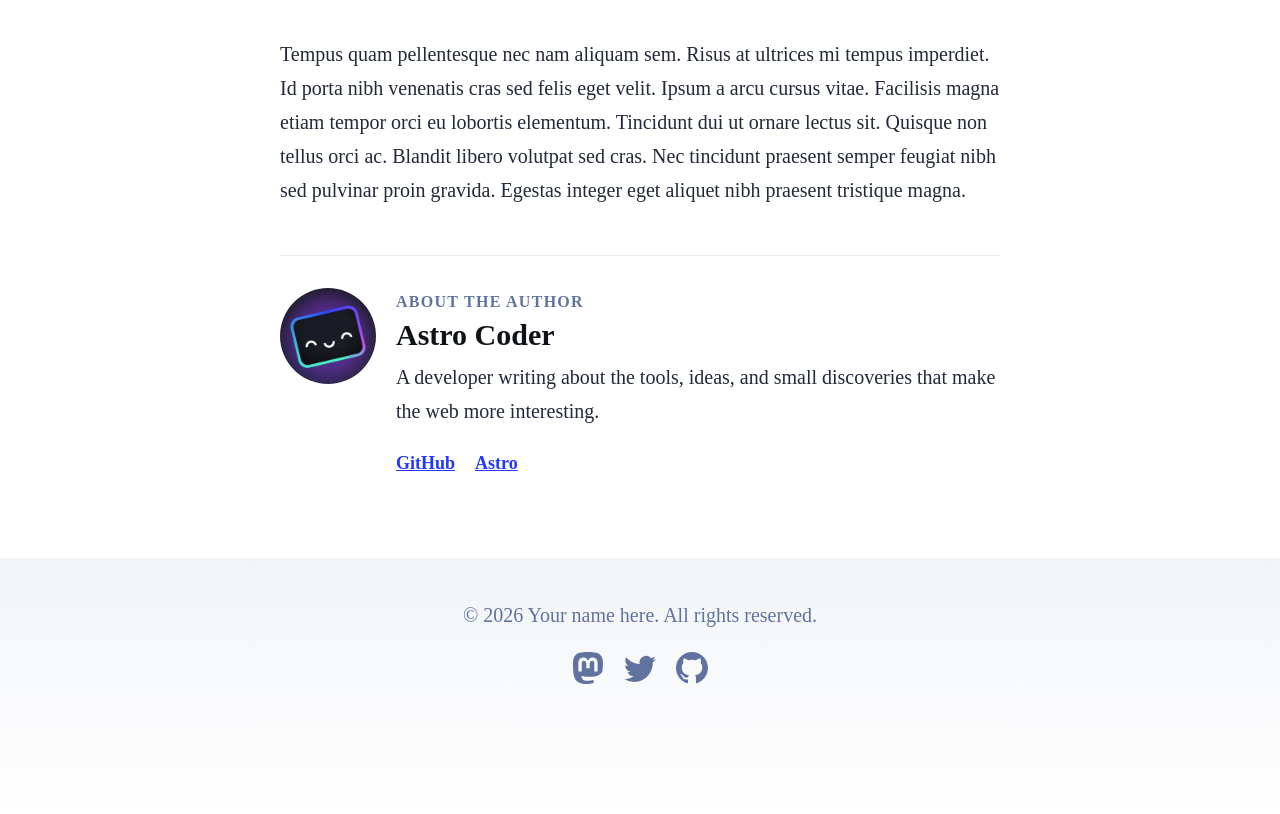
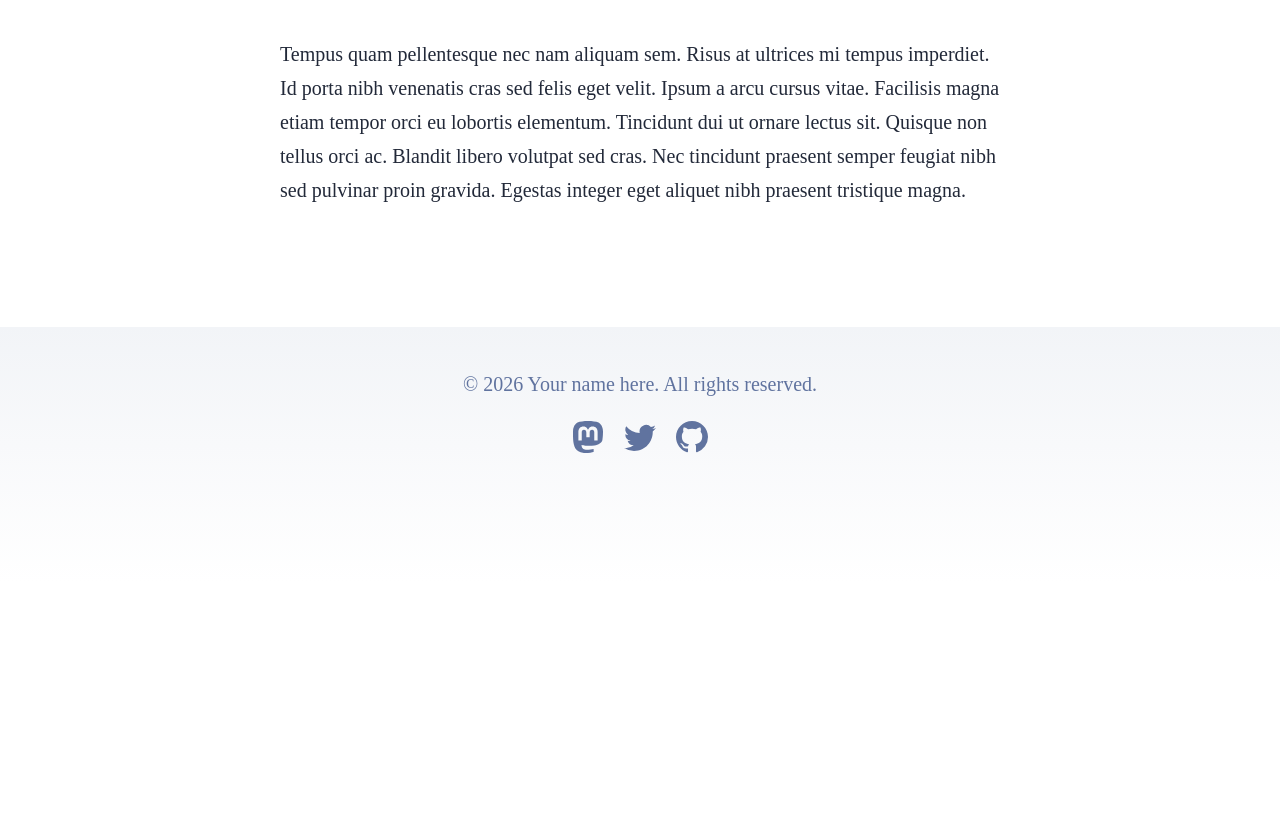
Before and after one commit to Charlie-duf/cs4421-astro-blog, an Astro site: page /blog/first-post in a window 1280 px wide. Shown: the part 2152-2966 px from the top of the page. After the commit the page ends 2735 px from the top, so only its background shows below. Built offline with nearby package versions, Linux system fonts and the light colour scheme; Astro itself is replaced by a stand-in of ours.

Commit message:
Revert "feat: initial scaffold of Astro blog platform"
This reverts commit 96c82d649c6297cab91d3025e19d1b493db25c11.

```diff
--- a/src/components/AuthorBio.astro
+++ /dev/null
@@ -1,82 +0,0 @@
----
-import { Image } from 'astro:assets';
-
-interface Props {
-	name: string;
-	bio: string;
-	avatar: Parameters<typeof Image>[0]['src'];
-	socialLinks: Array<{ label: string; url: string }>;
-}
-
-const { name, bio, avatar, socialLinks } = Astro.props;
----
-
-<section class="author-bio" aria-labelledby="author-heading">
-	<div class="author-details">
-		<Image class="author-avatar" src={avatar} width={96} height={96} alt={`${name}'s profile avatar`} />
-		<div>
-			<p class="author-label">About the author</p>
-			<h2 id="author-heading">{name}</h2>
-			<p>{bio}</p>
-		</div>
-	</div>
-	{socialLinks.length > 0 && (
-		<nav class="author-links" aria-label={`${name}'s social links`}>
-			{socialLinks.map(({ label, url }) => <a href={url} rel="me noopener noreferrer">{label}</a>)}
-		</nav>
-	)}
-</section>
-
-<style>
-	.author-bio {
-		margin-top: 3rem;
-		padding-top: 2rem;
-		border-top: 1px solid rgb(var(--gray-light));
-	}
-	.author-details {
-		display: flex;
-		gap: 1.25rem;
-		align-items: flex-start;
-	}
-	.author-avatar {
-		flex: 0 0 96px;
-		width: 96px;
-		height: 96px;
-		object-fit: cover;
-		border-radius: 50%;
-	}
-	.author-label {
-		margin: 0;
-		color: rgb(var(--gray));
-		font-size: 0.8em;
-		font-weight: 700;
-		letter-spacing: 0.08em;
-		text-transform: uppercase;
-	}
-	.author-bio h2 {
-		margin: 0.15rem 0 0.4rem;
-		font-size: 1.5em;
-	}
-	.author-bio p {
-		margin: 0;
-	}
-	.author-links {
-		display: flex;
-		flex-wrap: wrap;
-		gap: 0.75rem 1.25rem;
-		margin-top: 1.25rem;
-		padding-left: calc(96px + 1.25rem);
-	}
-	.author-links a {
-		font-size: 0.9em;
-		font-weight: 700;
-	}
-	@media (max-width: 520px) {
-		.author-details {
-			flex-direction: column;
-		}
-		.author-links {
-			padding-left: 0;
-		}
-	}
-</style>
--- a/src/content.config.ts
+++ b/src/content.config.ts
@@ -10,7 +10,6 @@ const blog = defineCollection({
 		z.object({
 			title: z.string(),
 			description: z.string(),
-				author: z.string(),
 			// Transform string to Date object
 			pubDate: z.coerce.date(),
 			updatedDate: z.coerce.date().optional(),
@@ -18,22 +17,4 @@ const blog = defineCollection({
 		}),
 });
 
-	const authors = defineCollection({
-		loader: glob({ base: './src/content/authors', pattern: '**/*.{md,mdx}' }),
-		schema: ({ image }) =>
-			z.object({
-				name: z.string(),
-				bio: z.string(),
-				avatar: image(),
-				socialLinks: z
-					.array(
-						z.object({
-							label: z.string(),
-							url: z.string().url(),
-						}),
-					)
-					.default([]),
-			}),
-	});
-
-	export const collections = { blog, authors };
+export const collections = { blog };
--- a/src/content/authors/astro.md
+++ /dev/null
@@ -1,10 +0,0 @@
----
-name: 'Astro Coder'
-bio: 'A developer writing about the tools, ideas, and small discoveries that make the web more interesting.'
-avatar: '../../assets/blog-placeholder-about.jpg'
-socialLinks:
-  - label: 'GitHub'
-    url: 'https://github.com/withastro'
-  - label: 'Astro'
-    url: 'https://astro.build'
----
--- a/src/content/blog/first-post.md
+++ b/src/content/blog/first-post.md
@@ -2,7 +2,6 @@
 title: 'First post'
 description: 'Lorem ipsum dolor sit amet'
 pubDate: 'Jul 08 2022'
-author: 'astro'
 heroImage: '../../assets/blog-placeholder-3.jpg'
 ---
 
--- a/src/content/blog/markdown-style-guide.md
+++ b/src/content/blog/markdown-style-guide.md
@@ -2,7 +2,6 @@
 title: 'Markdown Style Guide'
 description: 'Here is a sample of some basic Markdown syntax that can be used when writing Markdown content in Astro.'
 pubDate: 'Jun 19 2024'
-author: 'astro'
 heroImage: '../../assets/blog-placeholder-1.jpg'
 ---
 
--- a/src/content/blog/second-post.md
+++ b/src/content/blog/second-post.md
@@ -2,7 +2,6 @@
 title: 'Second post'
 description: 'Lorem ipsum dolor sit amet'
 pubDate: 'Jul 15 2022'
-author: 'astro'
 heroImage: '../../assets/blog-placeholder-4.jpg'
 ---
 
--- a/src/content/blog/third-post.md
+++ b/src/content/blog/third-post.md
@@ -2,7 +2,6 @@
 title: 'Third post'
 description: 'Lorem ipsum dolor sit amet'
 pubDate: 'Jul 22 2022'
-author: 'astro'
 heroImage: '../../assets/blog-placeholder-2.jpg'
 ---
 
--- a/src/content/blog/using-mdx.mdx
+++ b/src/content/blog/using-mdx.mdx
@@ -2,7 +2,6 @@
 title: 'Using MDX'
 description: 'Lorem ipsum dolor sit amet'
 pubDate: 'Jun 01 2024'
-author: 'astro'
 heroImage: '../../assets/blog-placeholder-5.jpg'
 ---
 
--- a/src/layouts/BlogPost.astro
+++ b/src/layouts/BlogPost.astro
@@ -1,17 +1,14 @@
 ---
 import { Image } from 'astro:assets';
 import type { CollectionEntry } from 'astro:content';
-import AuthorBio from '../components/AuthorBio.astro';
 import BaseHead from '../components/BaseHead.astro';
 import Footer from '../components/Footer.astro';
 import FormattedDate from '../components/FormattedDate.astro';
 import Header from '../components/Header.astro';
 
-type Props = CollectionEntry<'blog'>['data'] & {
-	author?: CollectionEntry<'authors'>['data'];
-};
+type Props = CollectionEntry<'blog'>['data'];
 
-const { title, description, pubDate, updatedDate, heroImage, author } = Astro.props;
+const { title, description, pubDate, updatedDate, heroImage } = Astro.props;
 ---
 
 <html lang="en">
@@ -81,7 +78,6 @@ const { title, description, pubDate, updatedDate, heroImage, author } = Astro.pr
 						<hr />
 					</div>
 					<slot />
-					{author && <AuthorBio {...author} />}
 				</div>
 			</article>
 		</main>
--- a/src/pages/blog/[...slug].astro
+++ b/src/pages/blog/[...slug].astro
@@ -1,5 +1,5 @@
 ---
-import { type CollectionEntry, getCollection, getEntry, render } from 'astro:content';
+import { type CollectionEntry, getCollection, render } from 'astro:content';
 import BlogPost from '../../layouts/BlogPost.astro';
 
 export async function getStaticPaths() {
@@ -13,13 +13,8 @@ type Props = CollectionEntry<'blog'>;
 
 const post = Astro.props;
 const { Content } = await render(post);
-const author = await getEntry('authors', post.data.author);
-
-if (!author) {
-	throw new Error(`Author "${post.data.author}" not found for post "${post.id}"`);
-}
 ---
 
-<BlogPost {...post.data} author={author.data}>
+<BlogPost {...post.data}>
 	<Content />
 </BlogPost>
```
